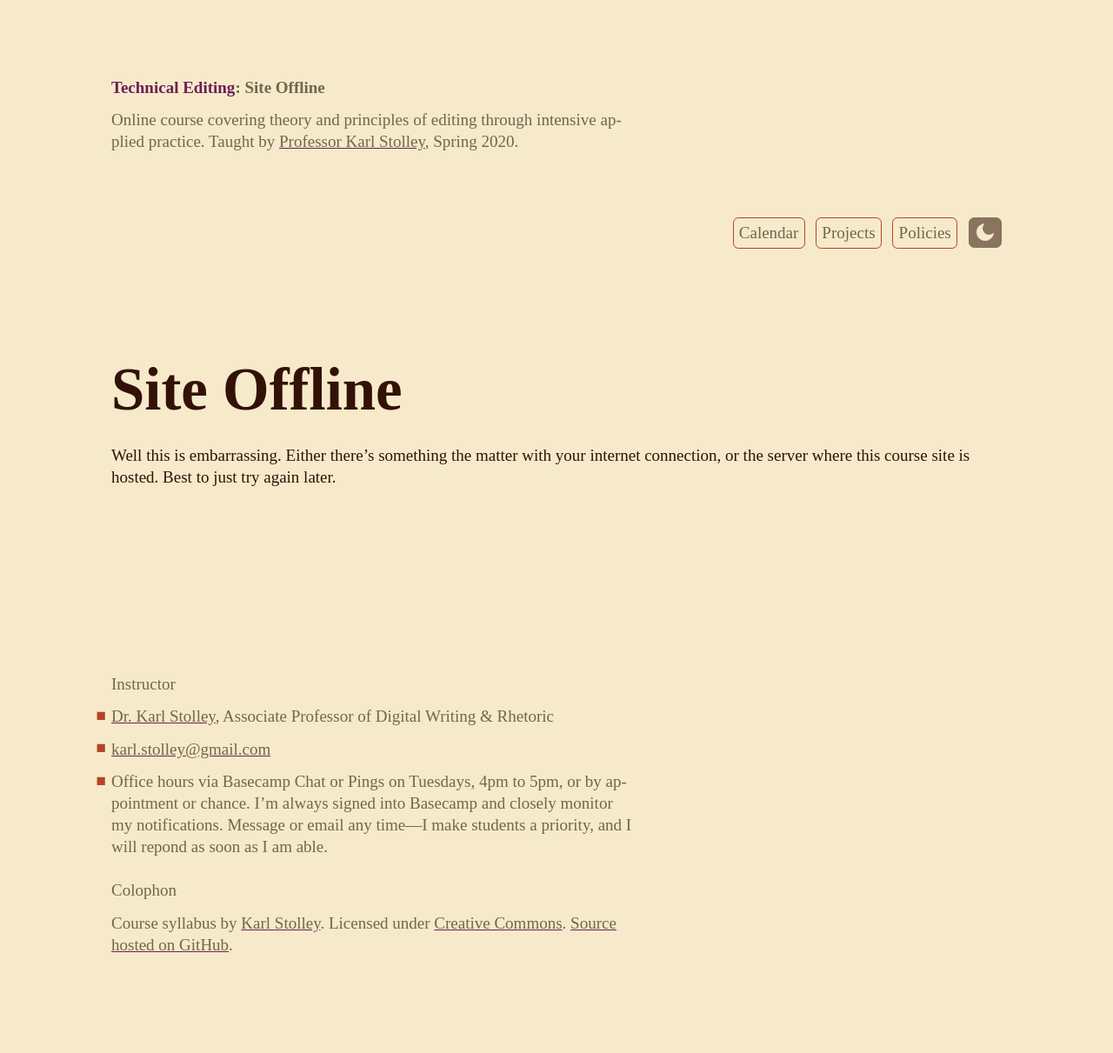
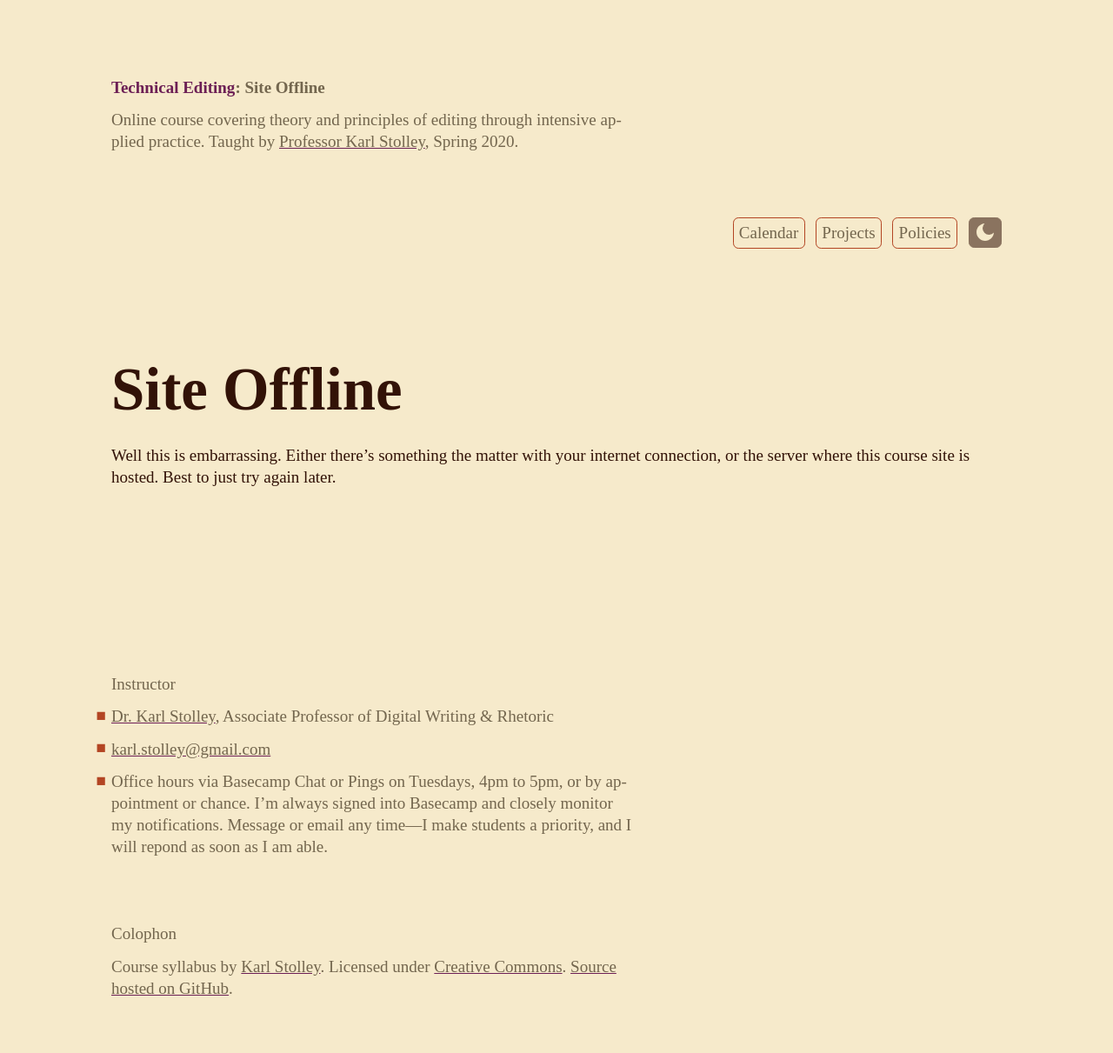
Before and after one commit to karlstolley/jekyll-theme-course, a Jekyll site: the page built from offline/index.md, in a window 1280 px wide. Shown: the whole page at 87% size. Built offline with Jekyll 4.4.1, drawn with Linux system fonts in a browser that asks for light colours; some web fonts are replaced; before the commit the page ends 1161 px from its top, so only the background shows below that.

Commit message:
Preserve padding on instructor section

```diff
--- a/_sass/_typography.scss
+++ b/_sass/_typography.scss
@@ -271,11 +271,11 @@ header small {
   #instructor {
     padding: ($base-line * 1.5) 10%;
   }
+  #instructor {
+    padding-bottom: $base-line * 2;
+  }
   #footer {
     padding-top: 0;
-  }
-  #instructor {
-    padding-bottom: 0;
   }
   h2 {
     font-size: $base-size * $mod-scale * $mod-scale * $mod-scale * $mod-scale;
@@ -334,9 +334,6 @@ header small {
   #footer {
     padding-top: 0;
   }
-  #instructor {
-    padding-bottom: 0;
-  }
   .policy,
   .project,
   .week {
```
